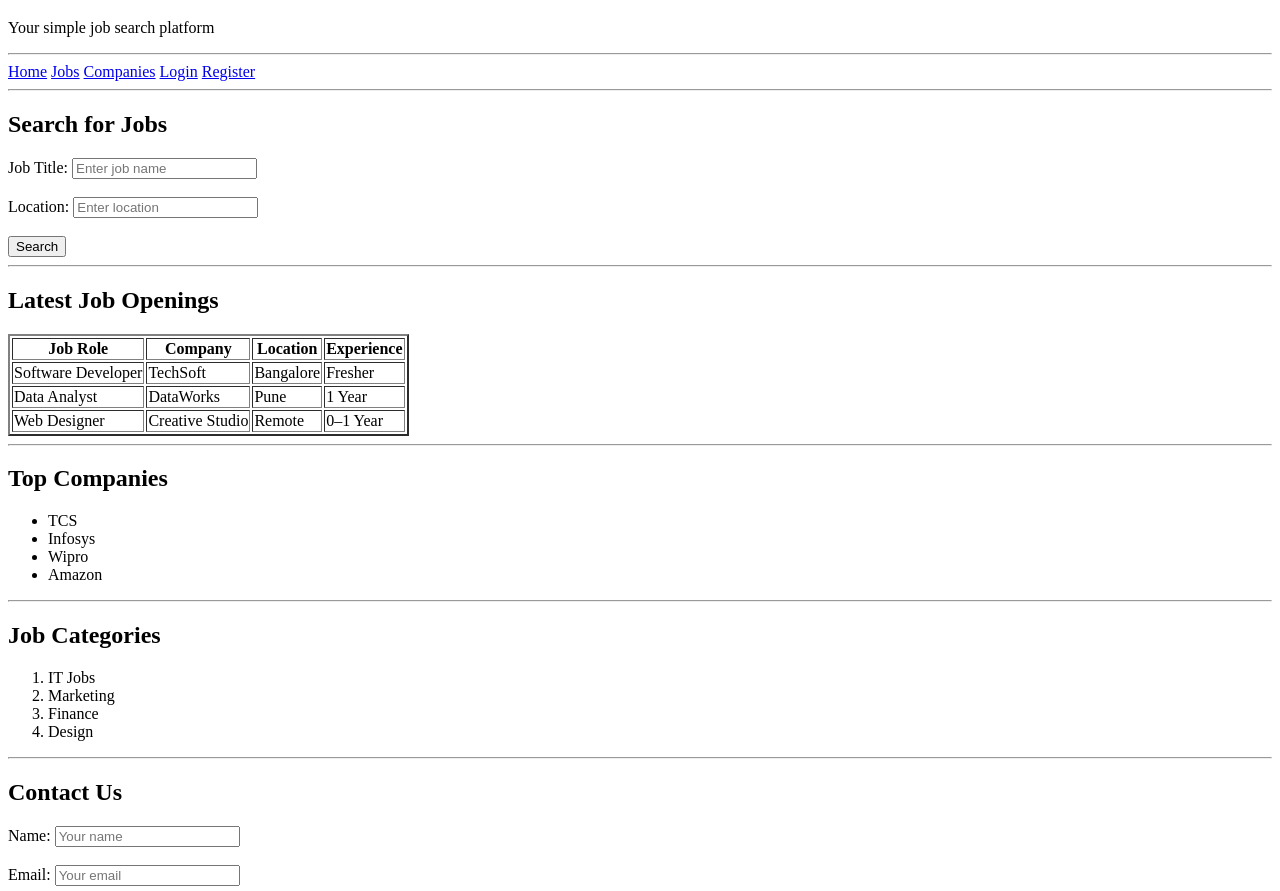
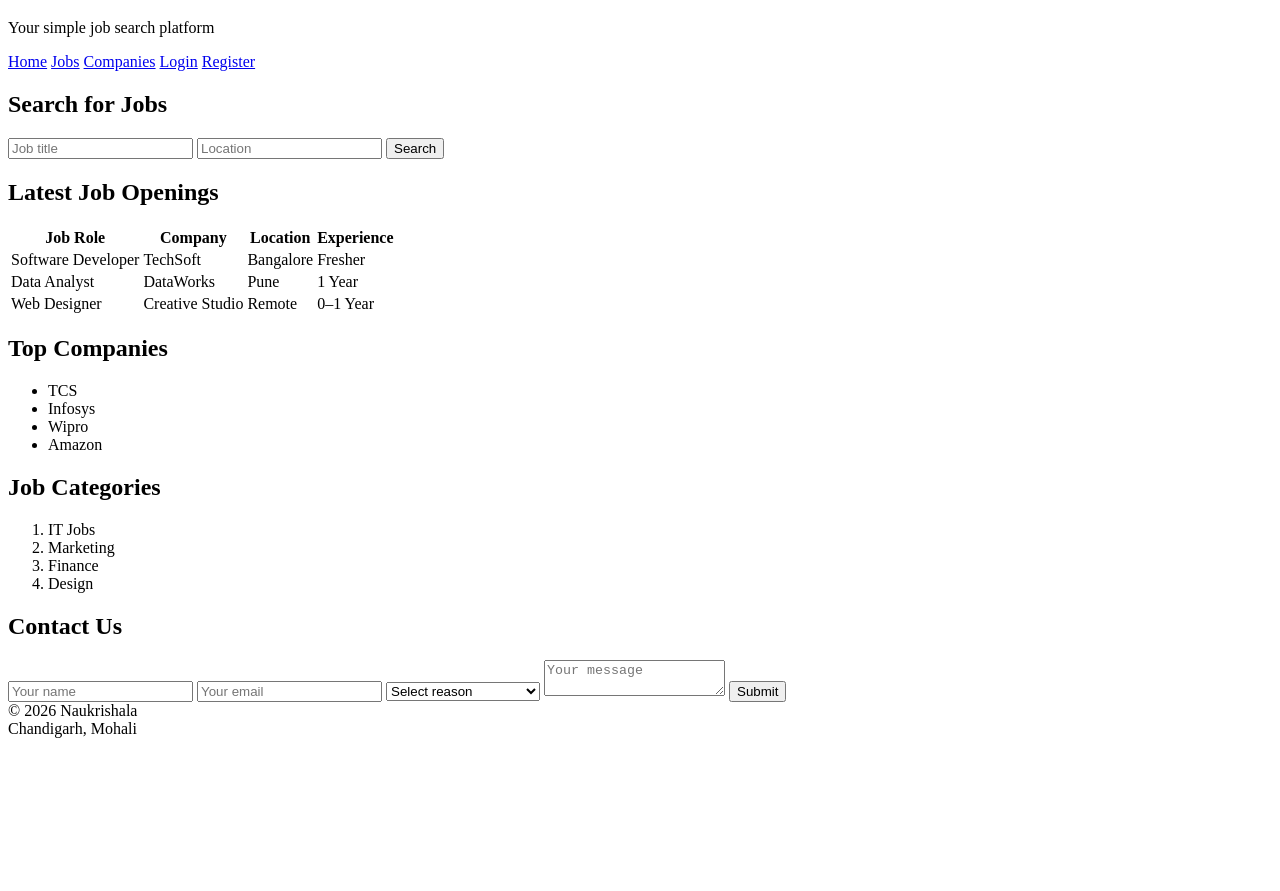
Before and after one commit to BhavyaTrivedi26/full-stack, a plain HTML site: page jobportal/index.html in a window 1280 px wide. Shown: the part 61-952 px from the top of the page. After the commit the page ends 807 px from the top, so only its background shows below. Drawn offline with Linux system fonts and the light colour scheme.

Commit message:
.index.html

```diff
--- a/jobportal/index.html
+++ b/jobportal/index.html
@@ -3,6 +3,8 @@
 <head>
     <meta charset="UTF-8">
     <title>Naukrishala - Job Portal</title>
+    <meta name="viewport" content="width=device-width, initial-scale=1.0">
+    <link rel="stylesheet" href="style.css">
 </head>
 <body>
 
@@ -10,8 +12,6 @@
     <h1>Naukrishala</h1>
     <p>Your simple job search platform</p>
 </header>
-
-<hr>
 
 <nav>
     <a href="#">Home</a>
@@ -21,26 +21,18 @@
     <a href="#">Register</a>
 </nav>
 
-<hr>
-
 <section>
     <h2>Search for Jobs</h2>
     <form>
-        <label>Job Title:</label>
-        <input type="text" placeholder="Enter job name">
-        <br><br>
-        <label>Location:</label>
-        <input type="text" placeholder="Enter location">
-        <br><br>
+        <input type="text" placeholder="Job title">
+        <input type="text" placeholder="Location">
         <input type="submit" value="Search">
     </form>
 </section>
 
-<hr>
-
 <section>
     <h2>Latest Job Openings</h2>
-    <table border="2">
+    <table>
         <tr>
             <th>Job Role</th>
             <th>Company</th>
@@ -68,8 +60,6 @@
     </table>
 </section>
 
-<hr>
-
 <section>
     <h2>Top Companies</h2>
     <ul>
@@ -79,8 +69,6 @@
         <li>Amazon</li>
     </ul>
 </section>
-
-<hr>
 
 <section>
     <h2>Job Categories</h2>
@@ -92,36 +80,24 @@
     </ol>
 </section>
 
-<hr>
-
 <section>
     <h2>Contact Us</h2>
     <form>
-        <label>Name:</label>
         <input type="text" placeholder="Your name">
-        <br><br>
-        <label>Email:</label>
         <input type="email" placeholder="Your email">
-        <br><br>
-        <label>Reason:</label>
         <select>
-            <option value="">--Select--</option>
-            <option value="Job Query">Job Query</option>
-            <option value="Company Registration">Company Registration</option>
-            <option value="Support">Support</option>
+            <option value="">Select reason</option>
+            <option>Job Query</option>
+            <option>Company Registration</option>
+            <option>Support</option>
         </select>
-        <br><br>
-        <label>Message:</label>
-        <textarea></textarea>
-        <br><br>
+        <textarea placeholder="Your message"></textarea>
         <input type="submit" value="Submit">
     </form>
 </section>
 
-<hr>
-
 <footer>
-    &copy; 2026 Naukrishala <br>
+    © 2026 Naukrishala <br>
     Chandigarh, Mohali
 </footer>
 
```
